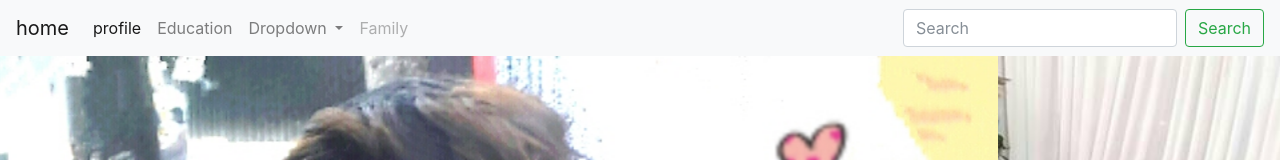
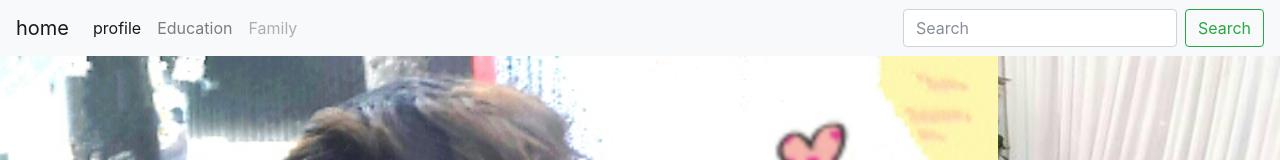
Before and after one commit to mahbubpatwary/web, a plain HTML site: page index.html in a window 1280 px wide. Shown: the top 160 px of the page. Drawn offline with nearby package versions, Linux system fonts and the light colour scheme.

Commit message:
Update index.html

```diff
--- a/index.html
+++ b/index.html
@@ -24,12 +24,7 @@
       <li class="nav-item">
         <a class="nav-link" href="#education">Education</a>
       </li>
-      <li class="nav-item dropdown">
-        <a class="nav-link dropdown-toggle" href="#" id="navbarDropdown" role="button" data-toggle="dropdown" aria-haspopup="true" aria-expanded="false">
-          Dropdown
-        </a>
 
-      </li>
       <li class="nav-item">
         <a class="nav-link disabled" href="#">Family</a>
       </li>
```
